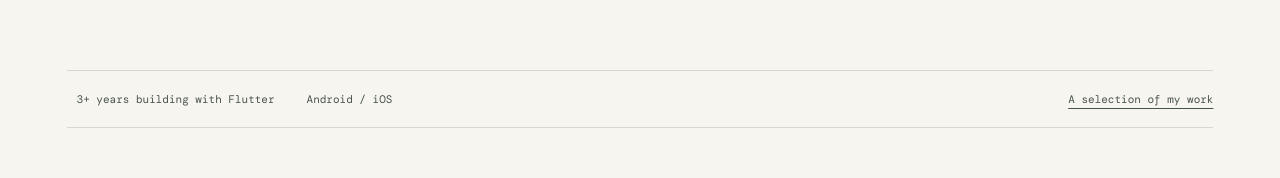
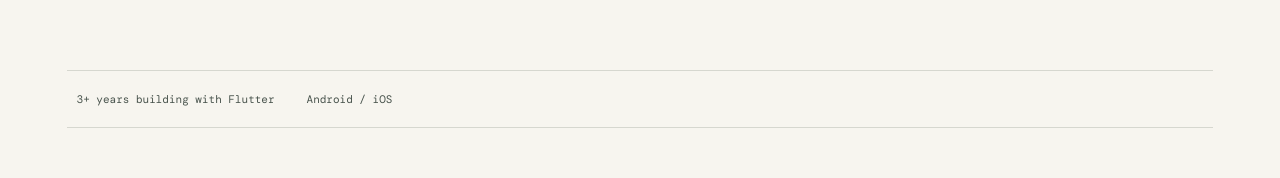
Before and after one commit to himanshuu-dev/hcdev, a Next.js app: page / in a window 1280 px wide. Shown: the part 739-917 px from the top of the page. Built offline with nearby package versions, Linux system fonts and the light colour scheme.

Commit message:
Remove selection of my work hero link

```diff
--- a/app/page.tsx
+++ b/app/page.tsx
@@ -31,7 +31,7 @@ export default function Home() {
         <section className="hero" aria-labelledby="intro-title">
           <div className="hero-copy"><p className="eyebrow">Himanshu Choudhary / Flutter developer</p><h1 id="intro-title">I build software<br/><em>for real life.</em></h1><p className="hero-description">I’m Himanshu, an independent Flutter app developer based in Panchkula, India. I help businesses build, redesign, and maintain Android and iOS apps, from polished interfaces to complex integrations and production releases.</p><div className="hero-actions"><a className="button" href="/himanshu.pdf" download="Himanshu-Choudhary-CV.pdf">Download CV</a><a className="button-secondary" href="#contact">Get in touch</a></div></div>
           <DeveloperScene/>
-          <div className="hero-bottom"><span>3+ years building with Flutter</span><span>Android / iOS</span><a href="#work">A selection of my work</a></div>
+          <div className="hero-bottom"><span>3+ years building with Flutter</span><span>Android / iOS</span></div>
         </section>
         <section id="work" className="work-section" aria-labelledby="work-title"><div className="section-heading"><p className="eyebrow">01 / Selected work</p><h2 id="work-title">Selected <em>work.</em></h2><p className="work-intro-note">Real products across mobility, commerce, food and healthcare. Designed for the people who use them.</p></div>
           <div className="featured-projects" aria-label="Featured Flutter projects">{data.projects.slice(0,2).map((project,index) => <article className={`feature feature-${index}`} key={project.title}><div className="feature-art"><div className="art-label"><span>{sectors[index]}</span><span>0{index+1} / 08</span></div><div className="feature-image"><Image src={project.image} alt={`${project.title} app screens`} fill sizes="(max-width: 700px) 90vw, 58vw"/></div><span className="art-foot">Flutter · Android & iOS</span></div><div className="feature-copy"><p className="eyebrow">{index === 0 ? "For the working day" : "For the way there"}</p><h3>{project.title}</h3><p>{index === 0 ? "Business travel, with the moving parts in one place. A B2B app for corporate cab operations and booking workflows." : "From finding a ride to making a booking. A consumer cab app built around a clear, straightforward rider journey."}</p><p className="project-contribution"><strong>My contribution</strong>{project.description}</p><ul className="tags">{project.tags.map(tag => <li key={tag}>{tag}</li>)}</ul><StoreLinks project={project}/></div></article>)}</div>
```
